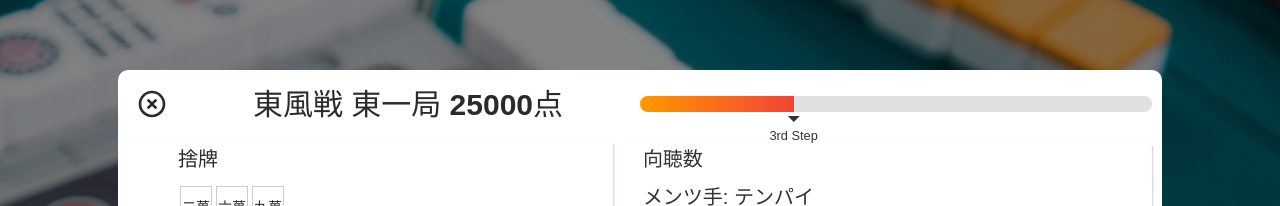
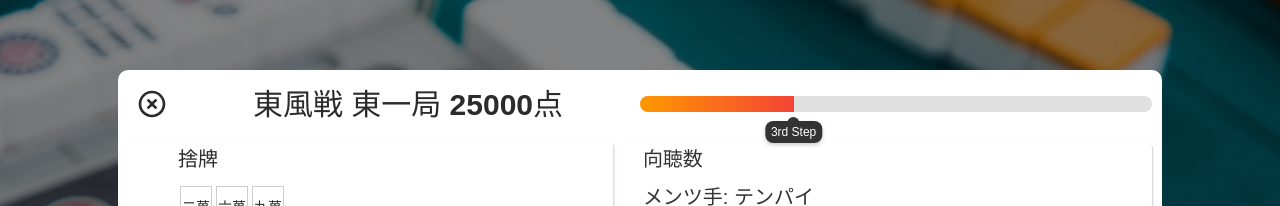
Before and after one commit to ut-code/hitori-mahjong, a React (Vite) app: page /play in a window 1280 px wide. Shown: the top 206 px of the page. Built offline with nearby package versions, Linux system fonts and the light colour scheme.

Commit message:
ヘッダーの見た目を完成

```diff
--- a/src/pages/Play/components/ProgressBar.tsx
+++ b/src/pages/Play/components/ProgressBar.tsx
@@ -9,9 +9,15 @@ const ProgressBar = ({ progress, label }) => {
         <Box className={styles.progressBar} style={{ width: `${progress}%` }} />
         {/* <Box className={styles.progressLabel}>{progress}%</Box> */}
       </Box>
-      <Box className={styles.arrowContainer} style={{ left: `${progress}%` }}>
+{/*       <Box className={styles.arrowContainer} style={{ left: `${progress}%` }}>
         <div className={styles.arrow}></div>
         {<div className={styles.arrowText}>{label}</div>}
+      </Box> */}
+      <Box
+        className={styles.labelContainer}
+        style={{ left: `${progress}%` }} // Adjusts label position
+      >
+        <div className={styles.labelText}>{label}</div>
       </Box>
     </Box>
   );
--- a/src/pages/Play/styles/ProgressBar.module.css
+++ b/src/pages/Play/styles/ProgressBar.module.css
@@ -50,3 +50,36 @@
   font-size: 0.8rem;
   color: #333;
 }
+
+.labelContainer {
+  position: absolute;
+  top: 25px;
+  display: flex;
+  align-items: center;
+  justify-content: center;
+  background-color: #333;
+  color: white;
+  padding: 2px 6px;
+  font-size: 12px;
+  border-radius: 8px;
+  box-shadow: 0px 2px 4px rgba(0, 0, 0, 0.2);
+  transform: translateX(-50%);
+}
+
+.labelContainer::before {
+  content: "";
+  position: absolute;
+  top: -4px; /* Adjusts the position above the label */
+  left: 50%;
+  transform: translateX(-50%);
+  width: 12px; /* Width of the semicircle */
+  height: 6px; /* Height of the semicircle (half of width) */
+  background-color: #333; /* Matches label box color */
+  border-top-left-radius: 6px;
+  border-top-right-radius: 6px;
+}
+
+.labelText {
+  font-size: 12px;
+  color: white;
+}
```
